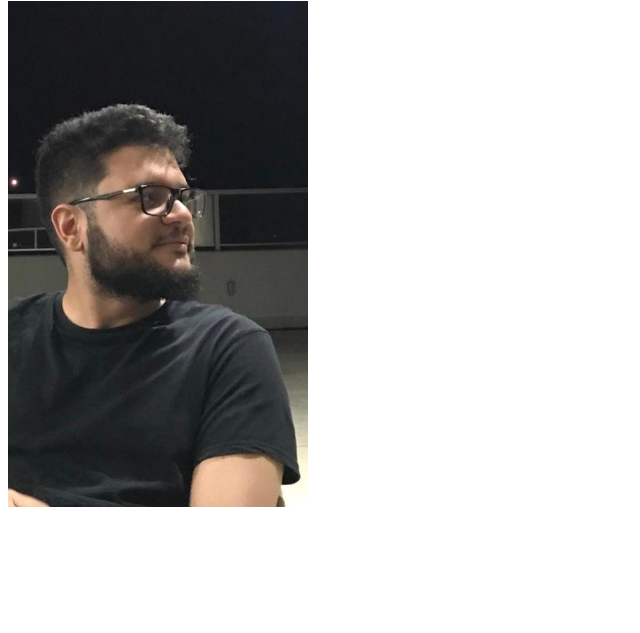
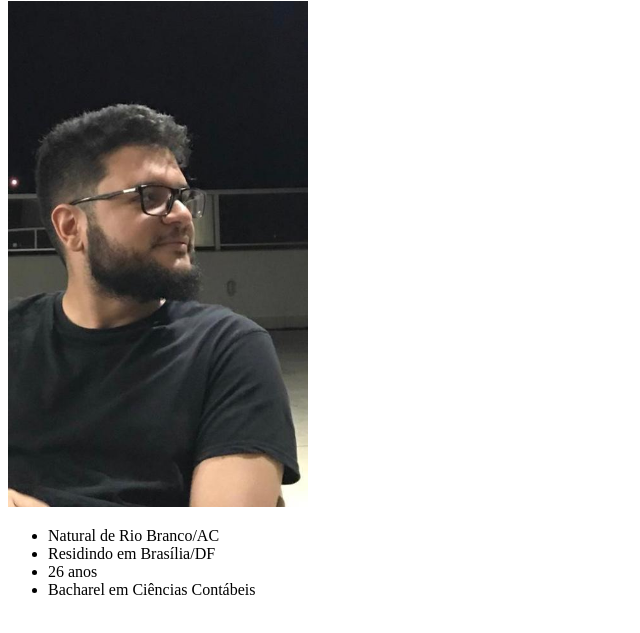
Before and after one commit to limarodrigoo/limarodrigoo.github.io, a plain HTML site: page index.html in a window 1280 px wide. Shown: the part 79-712 px from the top of the page, without its empty margins (0-640 px from the left). Drawn offline with Linux system fonts and the light colour scheme.

Commit message:
Breves informações

```diff
--- a/index.html
+++ b/index.html
@@ -9,5 +9,11 @@
 <body>
     <h1>Rodrigo Cunha Lima</h1>
     <img src="profile.jpeg" width="300px">
+    <ul>
+        <li>Natural de Rio Branco/AC</li>
+        <li>Residindo em Brasília/DF</li>
+        <li>26 anos</li>
+        <li>Bacharel em Ciências Contábeis</li>
+    </ul>
 </body>
 </html>
```
